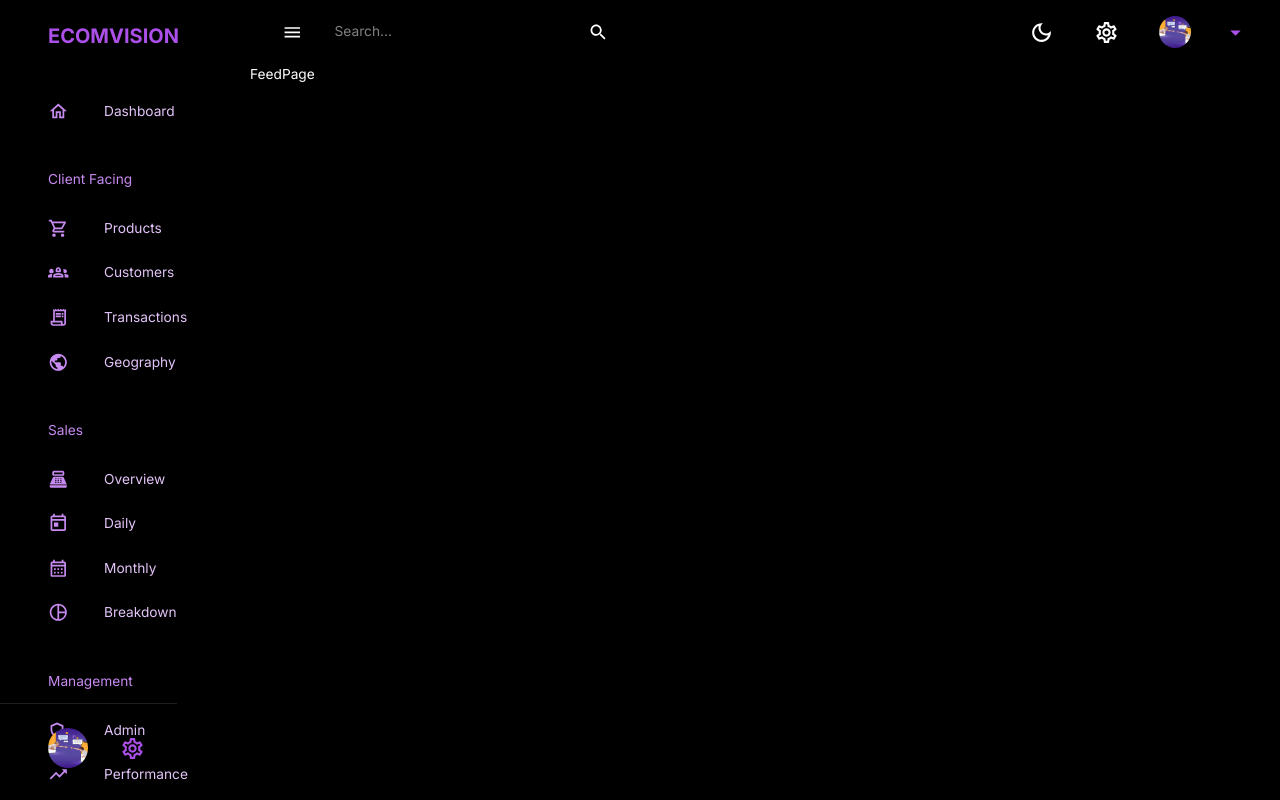
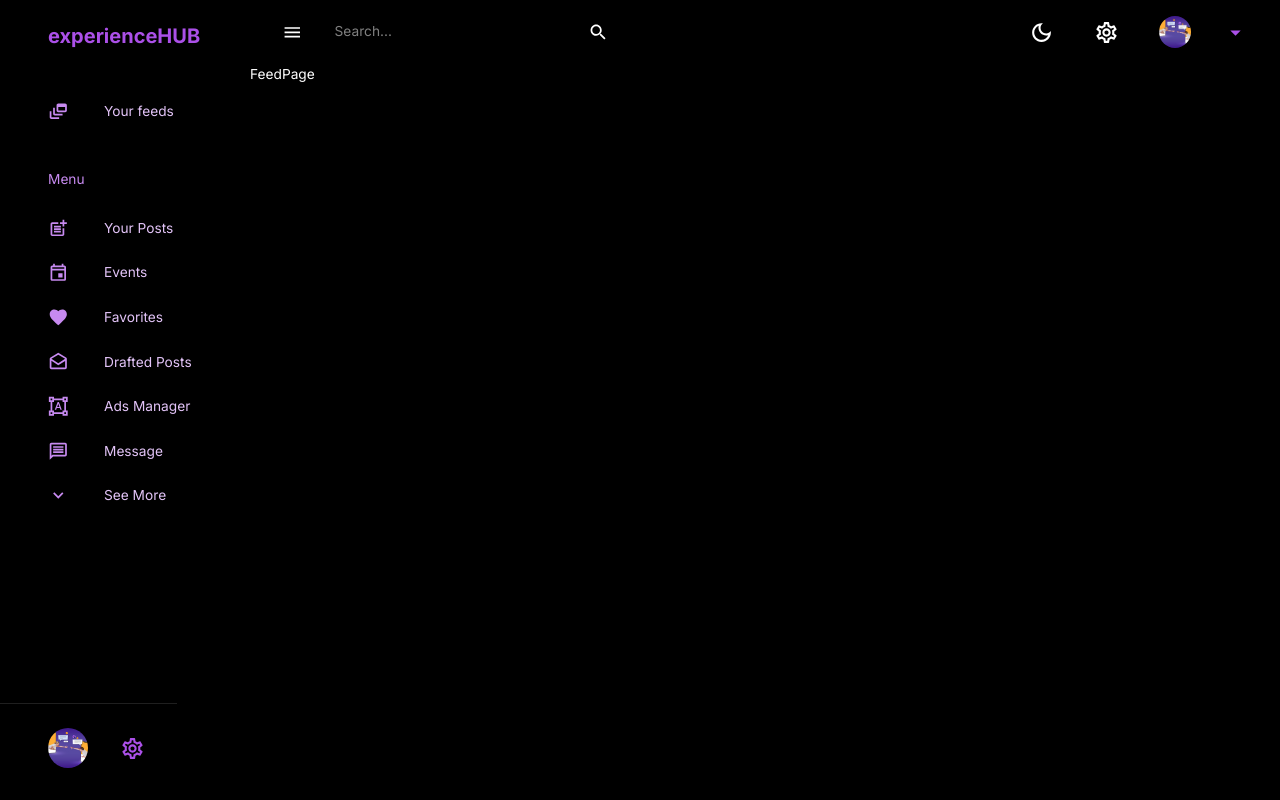
Before and after one commit to frealem/ExperienceHub, a React (Create React App) app in the folder client/: page /feedpage in a window 1280 px wide. Built offline with nearby package versions, Linux system fonts and the light colour scheme.

Commit message:
modified

```diff
--- a/client/src/components/sidebar.js
+++ b/client/src/components/sidebar.js
@@ -12,22 +12,35 @@ import {
   Typography,
   useTheme,
 } from "@mui/material";
-import {
-  SettingsOutlined,
-  ChevronLeft,
-  ChevronRightOutlined,
-  HomeOutlined,
-  ShoppingCartOutlined,
-  Groups2Outlined,
-  ReceiptLongOutlined,
-  PublicOutlined,
-  PointOfSaleOutlined,
-  TodayOutlined,
-  CalendarMonthOutlined,
-  AdminPanelSettingsOutlined,
-  TrendingUpOutlined,
-  PieChartOutlined,
-} from "@mui/icons-material";
+// import {
+//   SettingsOutlined,
+//   ChevronLeft,
+//   ChevronRightOutlined,
+//   HomeOutlined,
+//   ShoppingCartOutlined,
+//   Groups2Outlined,
+//   ReceiptLongOutlined,
+//   PublicOutlined,
+//   PointOfSaleOutlined,
+//   TodayOutlined,
+//   CalendarMonthOutlined,
+//   AdminPanelSettingsOutlined,
+//   TrendingUpOutlined,
+//   PieChartOutlined,
+// } from "@mui/icons-material";
+import DynamicFeedOutlinedIcon from '@mui/icons-material/DynamicFeedOutlined';
+import SettingsOutlined from '@mui/icons-material/SettingsOutlined';
+import ChevronRightOutlined from '@mui/icons-material/ChevronRightOutlined';
+import ChevronLeft from '@mui/icons-material/ChevronLeft';
+import EventOutlinedIcon from '@mui/icons-material/EventOutlined';
+import MessageOutlinedIcon from '@mui/icons-material/MessageOutlined';
+import PostAddOutlinedIcon from '@mui/icons-material/PostAddOutlined';
+import FavoriteOutlinedIcon from '@mui/icons-material/FavoriteOutlined';
+import FormatShapesOutlinedIcon from '@mui/icons-material/FormatShapesOutlined';
+import DraftsOutlinedIcon from '@mui/icons-material/DraftsOutlined';
+import ExpandMoreOutlinedIcon from '@mui/icons-material/ExpandMoreOutlined';
+
+
 import { useEffect, useState } from "react";
 import { useLocation, useNavigate } from "react-router-dom";
 import FlexBetween from "./Flexbetween";
@@ -35,60 +48,40 @@ import profileImage from "../assets/images/chatapp.jpeg";
 
 const navItems = [
   {
-    text: "Dashboard",
-    icon: <HomeOutlined />,
+    text: "Your feeds",
+    icon: <DynamicFeedOutlinedIcon />,
   },
   {
-    text: "Client Facing",
+    text: "Menu",
     icon: null,
   },
   {
-    text: "Products",
-    icon: <ShoppingCartOutlined />,
+    text: "Your Posts",
+    icon: < PostAddOutlinedIcon />,
   },
   {
-    text: "Customers",
-    icon: <Groups2Outlined />,
+    text: "Events",
+    icon: <EventOutlinedIcon />,
   },
   {
-    text: "Transactions",
-    icon: <ReceiptLongOutlined />,
+    text: "Favorites",
+    icon: <FavoriteOutlinedIcon />,
   },
   {
-    text: "Geography",
-    icon: <PublicOutlined />,
+    text: "Drafted Posts",
+    icon: <DraftsOutlinedIcon />,
   },
   {
-    text: "Sales",
-    icon: null,
+    text: "Ads Manager",
+    icon: <FormatShapesOutlinedIcon />,
   },
   {
-    text: "Overview",
-    icon: <PointOfSaleOutlined />,
+    text: "Message",
+    icon: <MessageOutlinedIcon/>,
   },
   {
-    text: "Daily",
-    icon: <TodayOutlined />,
-  },
-  {
-    text: "Monthly",
-    icon: <CalendarMonthOutlined />,
-  },
-  {
-    text: "Breakdown",
-    icon: <PieChartOutlined />,
-  },
-  {
-    text: "Management",
-    icon: null,
-  },
-  {
-    text: "Admin",
-    icon: <AdminPanelSettingsOutlined />,
-  },
-  {
-    text: "Performance",
-    icon: <TrendingUpOutlined />,
+    text: "See More",
+    icon: <ExpandMoreOutlinedIcon />,
   },
 ];
 
@@ -132,7 +125,7 @@ const Sidebar = ({
               <FlexBetween color={theme.palette.secondary.main}>
                 <Box display="flex" alignItems="center" gap="0.5rem">
                   <Typography variant="h4" fontWeight="bold">
-                    ECOMVISION
+                    experienceHUB
                   </Typography>
                 </Box>
                 {!isNonMobile && (
```
